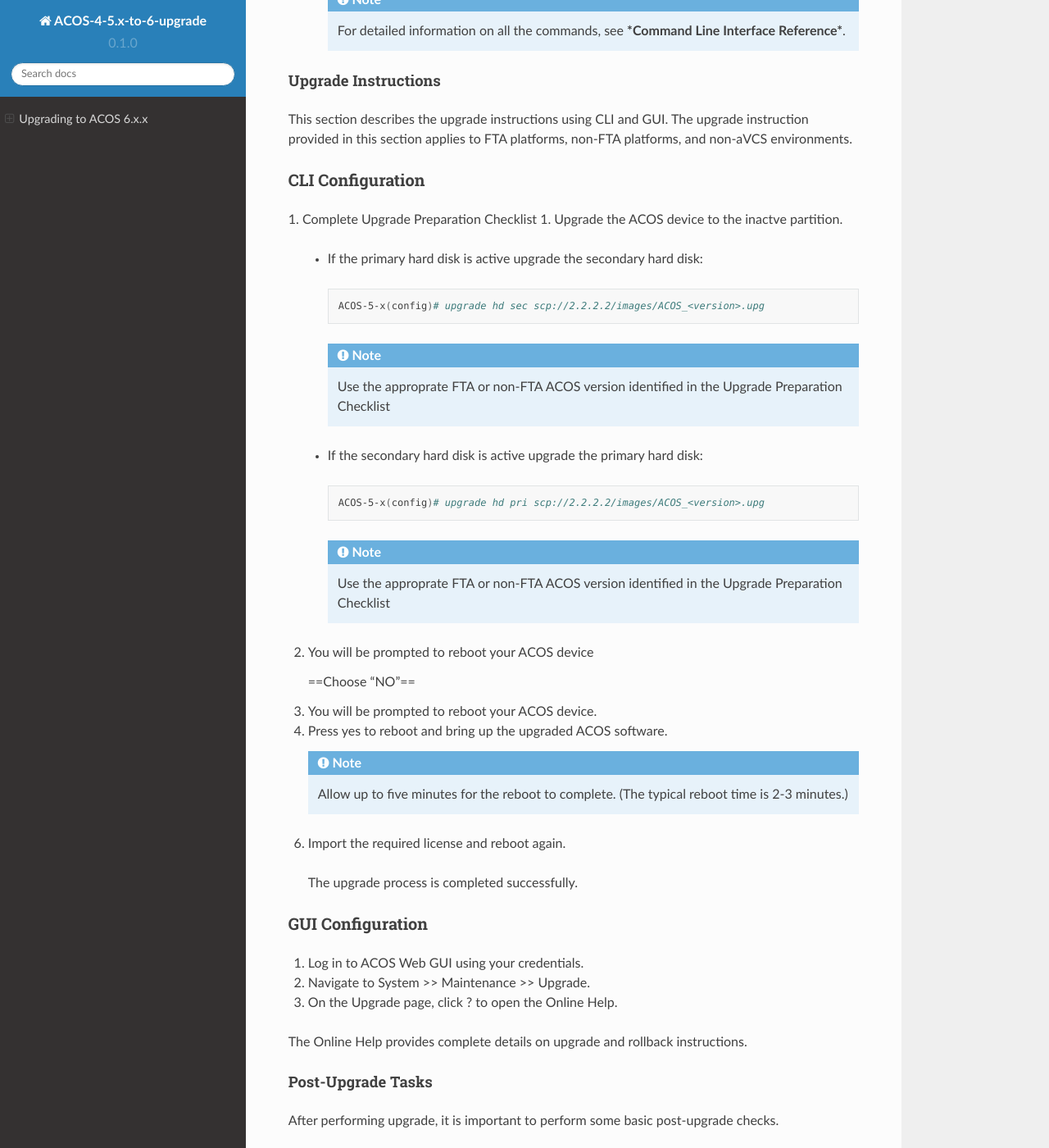
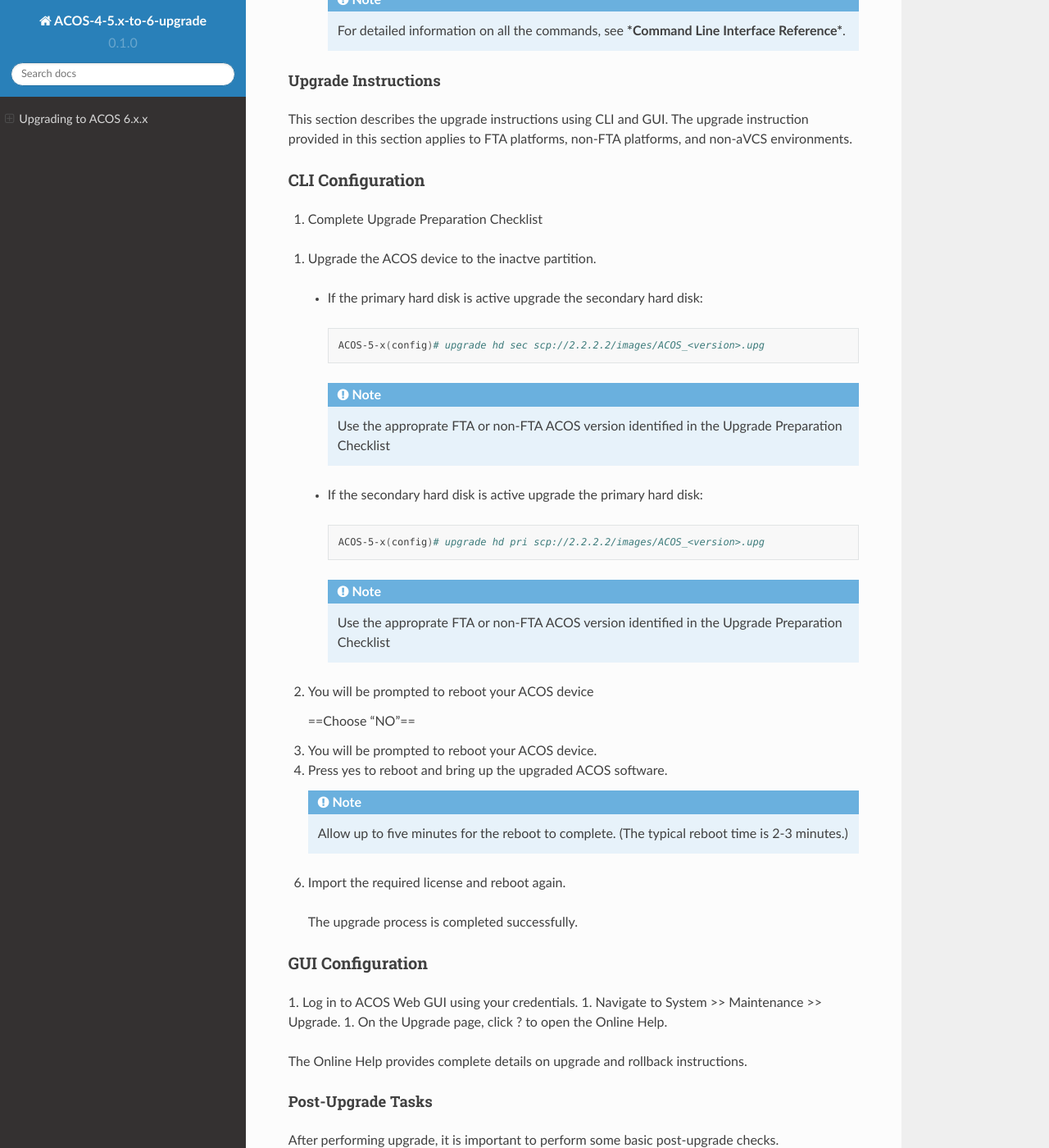
Before and after one commit to gtownsie/ACOS-4-5.x-to-6-upgrade, a Sphinx documentation site: the page built from docs/source/index.rst, in a window 1280 px wide and 1400 px high, scrolled down 7286 px. Shown: the whole window at 82% size. Built offline with Sphinx 7.4.7 and the Read the Docs theme 2.0.0, drawn with Linux system fonts in a browser that asks for light colours.

Commit message:
Update index.rst

```diff
--- a/docs/source/index.rst
+++ b/docs/source/index.rst
@@ -346,6 +346,7 @@
 =========
 
 1. Complete Upgrade Preparation Checklist
+
 1. Upgrade the ACOS device to the inactve partition.
 
   * If the primary hard disk is active upgrade the secondary hard disk:
@@ -386,8 +387,8 @@
 =========
 
 1. Log in to ACOS Web GUI using your credentials.
-2. Navigate to System >> Maintenance >> Upgrade.
-3. On the Upgrade page, click ? to open the Online Help.
+1. Navigate to System >> Maintenance >> Upgrade.
+1. On the Upgrade page, click ? to open the Online Help.
 
 The Online Help provides complete details on upgrade and rollback instructions.
 
```
